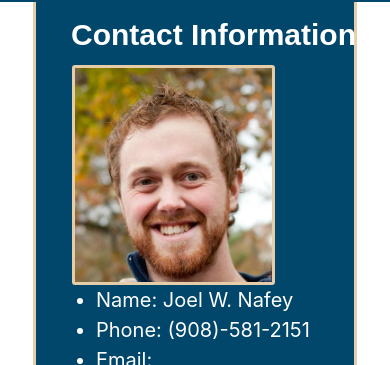
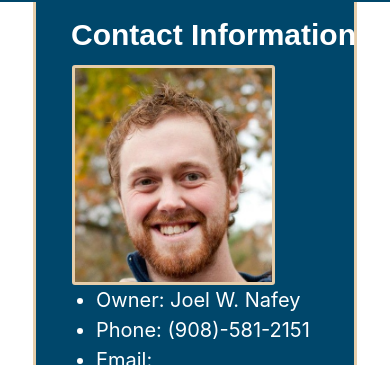
Before and after one commit to gknafey/Project3, a React (Create React App) app in the folder client/: page /ContactUs in a window 390 px wide. Shown: the part 459-824 px from the top of the page. Built offline with nearby package versions, Linux system fonts and the light colour scheme; a web font is replaced by a local one.

Commit message:
Edited a few things to be more mobile responsive on the contact information page

```diff
--- a/client/src/components/ContactInfo/index.js
+++ b/client/src/components/ContactInfo/index.js
@@ -12,7 +12,7 @@ function ContactInfo() {
                 <img src={Owner} className="ml-3 img-orientation" alt="..."></img>
                 <br></br>
                 <ul>
-                    <li className="contact-text-size">Name: Joel W. Nafey</li>
+                    <li className="contact-text-size">Owner: Joel W. Nafey</li>
                     <li className="contact-text-size">Phone: (908)-581-2151</li>
                     <li className="contact-text-size">Email: plaster.restorations@gmail.com</li>
                     <li className="contact-text-size">Located: Milltown, NJ</li>
```
Also changed, not shown: 12 other files (tests, documents, lock files or other folders).
